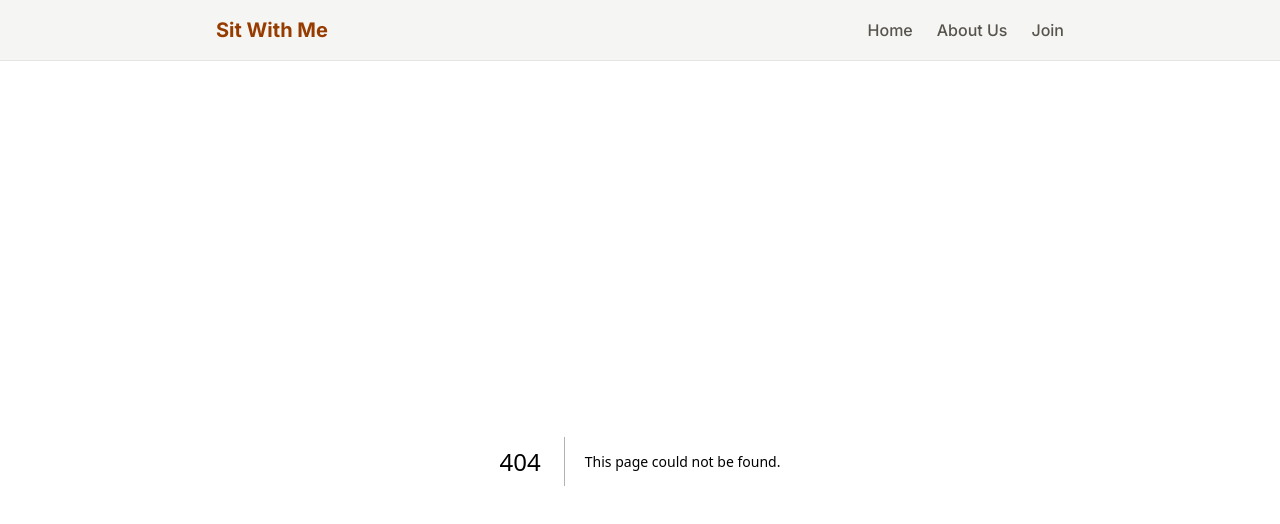
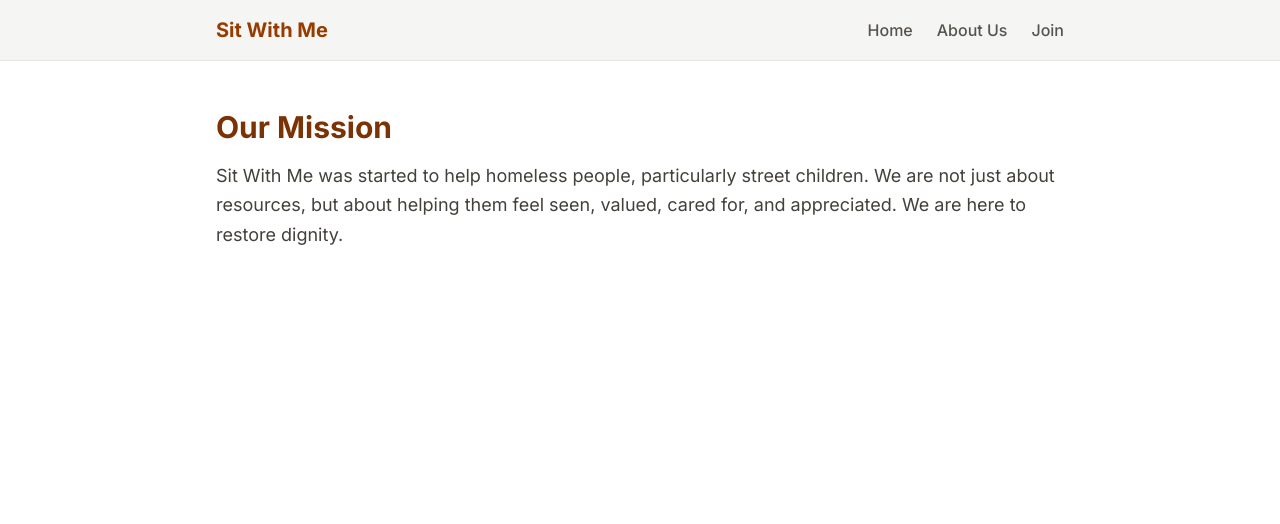
Before and after one commit to Karanei-Kimutai/sit-with-me, a Next.js app: page /about in a window 1280 px wide. Before the commit this address had no page. Shown: the top 524 px of the page. Built offline with nearby package versions, Linux system fonts and the light colour scheme.

Commit message:
Initial About Us page

```diff
--- /dev/null
+++ b/app/about/page.tsx
@@ -0,0 +1,14 @@
+export default function AboutPage() {
+  return (
+    <main className="max-w-4xl mx-auto px-6 py-12">
+      <h1 className="text-3xl font-bold text-amber-900 mb-4">
+        Our Mission
+      </h1>
+      <p className="text-lg text-stone-700 leading-relaxed">
+        Sit With Me was started to help homeless people, particularly street children.
+        We are not just about resources, but about helping them feel seen, valued,
+        cared for, and appreciated. We are here to restore dignity.
+      </p>
+    </main>
+  );
+}
```
